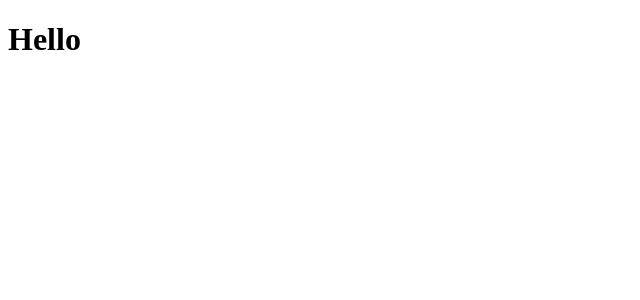
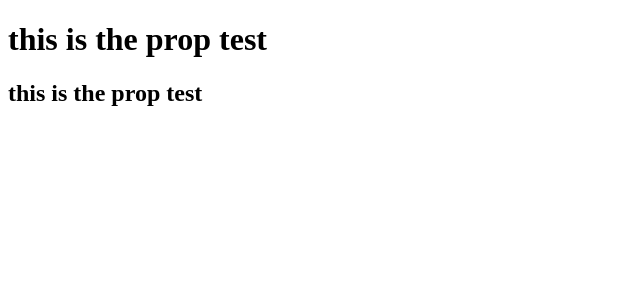
Before and after one commit to alevenberg/react-playground, a React (Create React App) app in the folder react-class-egghead/: page / in a window 1280 px wide. Shown: the top 300 px of the page, without its empty margins (0-640 px from the left). Built offline with nearby package versions, Linux system fonts and the light colour scheme.

Commit message:
impl(react-class-egghead): add intial component

```diff
--- a/react-class-egghead/src/App.js
+++ b/react-class-egghead/src/App.js
@@ -1,5 +1,27 @@
 import React from "react";
 
+// Stateless
 const App = () => <h1> Hello </h1>
 
-export default App
+// Stateful
+class App2 extends React.Component {
+  render() {
+    return <h1> Hello2 </h1>
+  }
+}
+
+// Multiple divs
+class App3 extends React.Component {
+  render() {
+    return (<><h1> Hello3 </h1> <h2> Hey</h2></>)
+  }
+}
+
+class App4 extends React.Component {
+  render() {
+    let txt = this.props.txt;
+    return (<><h1> {this.props.txt} </h1> <h2> {txt}</h2></>)
+  }
+}
+
+export default App4
--- a/react-class-egghead/src/index.js
+++ b/react-class-egghead/src/index.js
@@ -1,10 +1,10 @@
 import React from 'react';
 import ReactDOM from 'react-dom/client';
-import App from './App';
+import App4 from './App';
 
 const root = ReactDOM.createRoot(document.getElementById('root'));
 root.render(
   <React.StrictMode>
-    <App />
+    <App4 txt="this is the prop test" />
   </React.StrictMode>
 );
```
